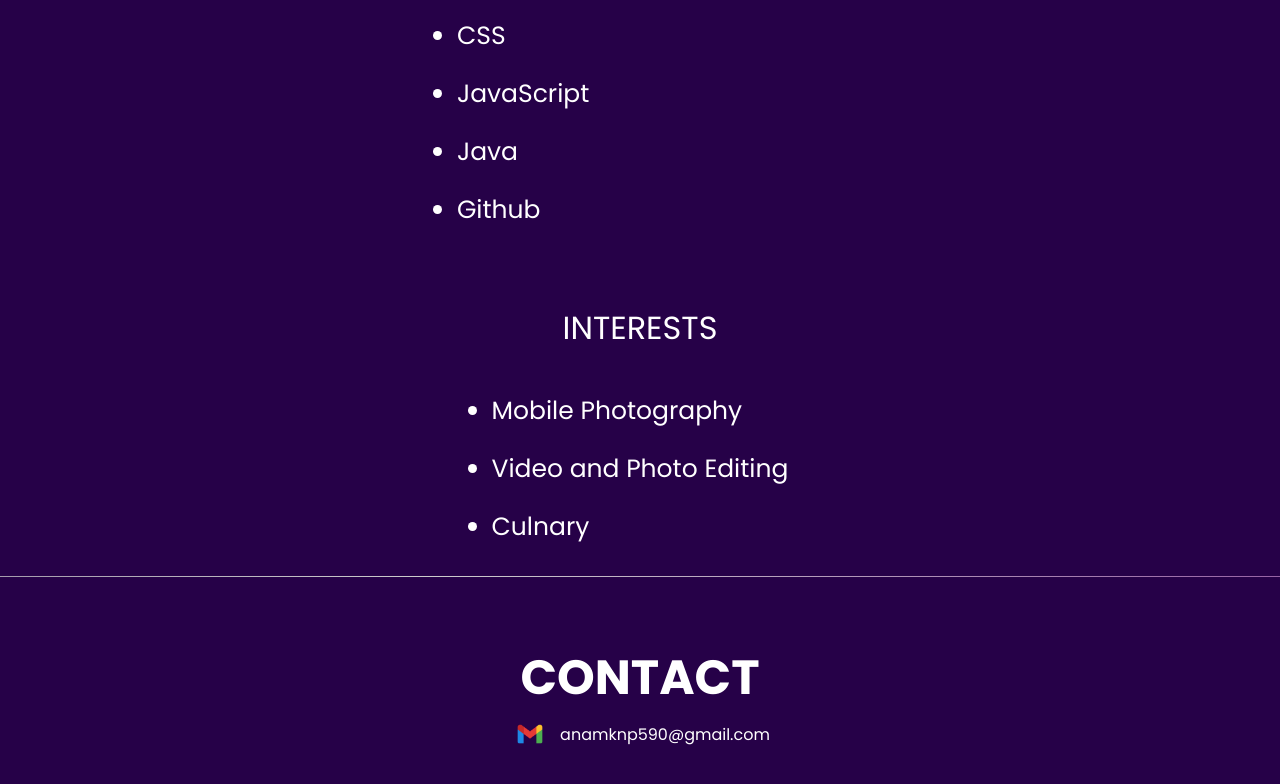
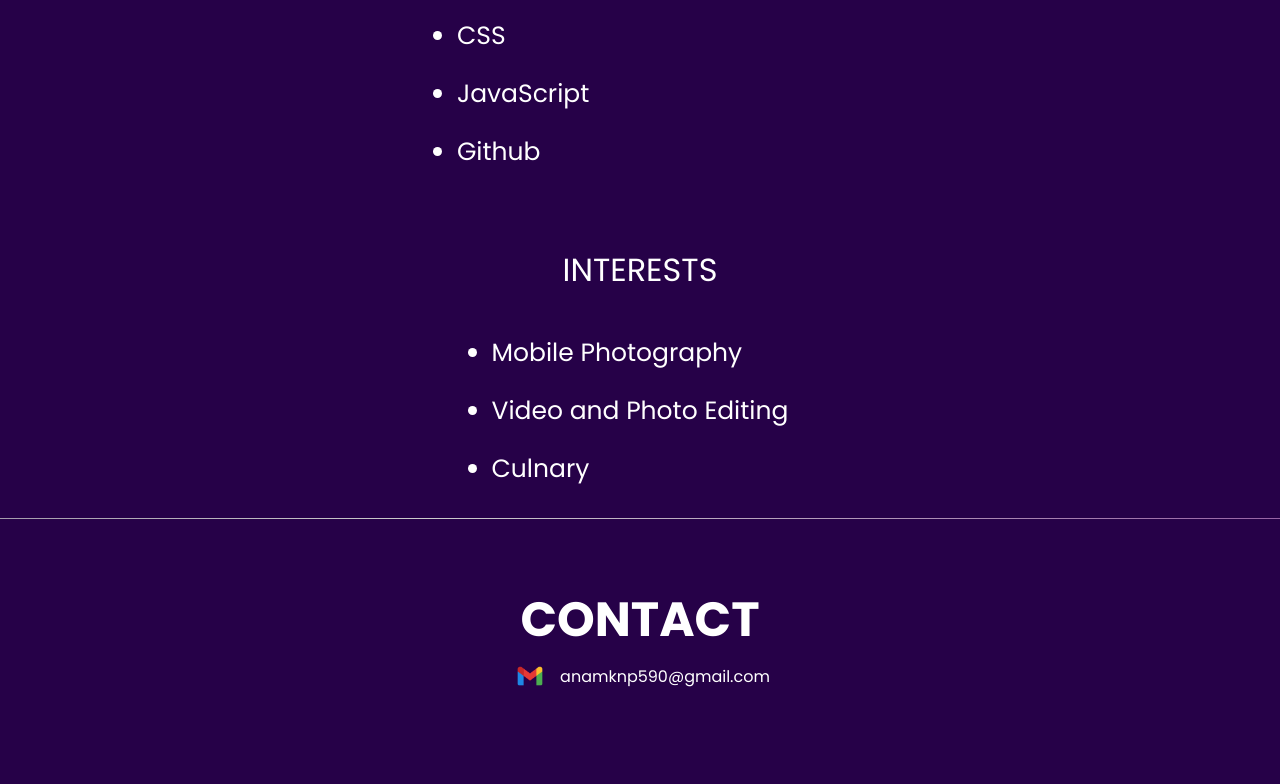
Before and after one commit to anam050920/GIT, a plain HTML site: page index.html in a window 1280 px wide. Shown: the part 1729-2513 px from the top of the page. Drawn offline with Linux system fonts and the light colour scheme.

Commit message:
a line deleted

```diff
--- a/index.html
+++ b/index.html
@@ -55,7 +55,6 @@
                 <li>HTML</li>
                 <li>CSS</li>
                 <li>JavaScript</li>
-                <li>Java</li>
                 <li>Github</li>
              </ul>
 
```
